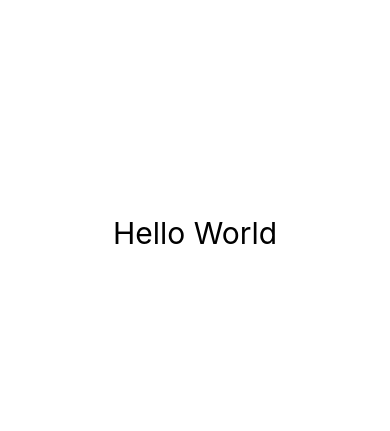
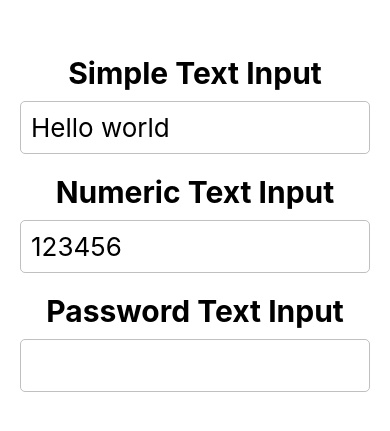
Before and after one commit to SheheryarAli-Arbisoft/ReactNativeConcepts, a React Native app: screen / in a window 390 px wide. Shown: the part 189-620 px from the top of the page. Built offline with nearby package versions, Linux system fonts and the light colour scheme.

Commit message:
Completed the app

```diff
--- a/App.js
+++ b/App.js
@@ -1,21 +1,52 @@
-import React from 'react';
-import { View, Text, StyleSheet } from 'react-native';
+import React, { useState } from 'react';
+import { View, Text, TextInput, StyleSheet } from 'react-native';
 
 const styles = StyleSheet.create({
   container: {
     flex: 1,
     justifyContent: 'center',
     alignItems: 'center',
+    paddingHorizontal: 20,
   },
   text: {
     fontSize: 30,
+    marginBottom: 10,
+    fontWeight: 'bold',
+  },
+  textInput: {
+    width: '100%',
+    fontSize: 26,
+    borderWidth: 1,
+    borderRadius: 5,
+    borderColor: '#c0c0c0',
+    padding: 10,
+    marginBottom: 20,
   },
 });
 
 const App = () => {
+  const [textInputValue, setTextInputValue] = useState('Hello world');
+  const [numberInputValue, setNumberInputValue] = useState('123456');
+
   return (
     <View style={styles.container}>
-      <Text style={styles.text}>Hello World</Text>
+      <Text style={styles.text}>Simple Text Input</Text>
+      <TextInput
+        value={textInputValue}
+        onChangeText={text => setTextInputValue(text)}
+        style={styles.textInput}
+      />
+
+      <Text style={styles.text}>Numeric Text Input</Text>
+      <TextInput
+        value={numberInputValue}
+        onChangeText={text => setNumberInputValue(text)}
+        keyboardType='numeric'
+        style={styles.textInput}
+      />
+
+      <Text style={styles.text}>Password Text Input</Text>
+      <TextInput secureTextEntry={true} style={styles.textInput} />
     </View>
   );
 };
```
Also changed, not shown: 1 other file (tests, documents, lock files or other folders).
